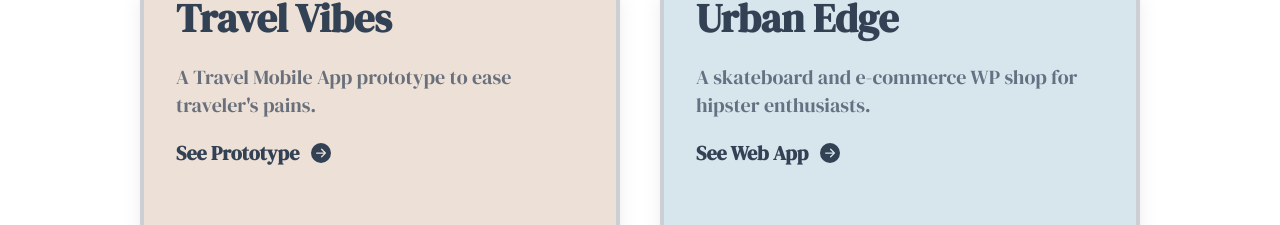
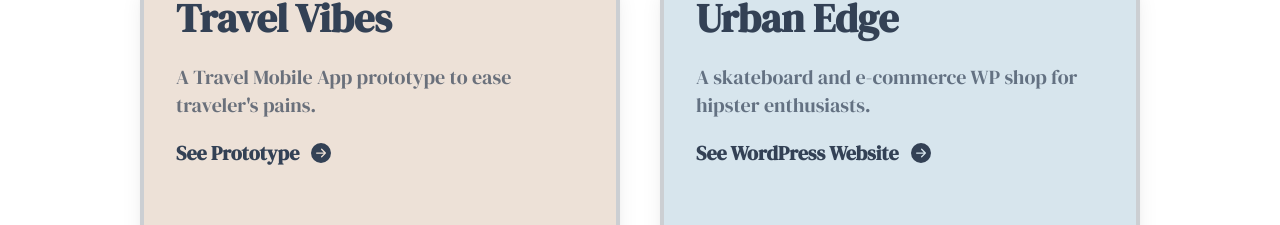
Before and after one commit to andreasiano/UI-UX-Portfolio, a React (Create React App) app: page / in a window 1280 px wide. Shown: the part 2339-2564 px from the top of the page. Built offline with nearby package versions, Linux system fonts and the light colour scheme.

Commit message:
Adding new button

```diff
--- a/src/constants/index.js
+++ b/src/constants/index.js
@@ -76,7 +76,7 @@
            img: img6,
            description:
              "A skateboard and e-commerce WP shop for hipster enthusiasts.",
-           button: "See Web App",
+           button: "See WordPress Website",
            link: "https://dev-clothyfy.pantheonsite.io/",
            icon: <BsFillArrowRightCircleFill />,
          },
```
